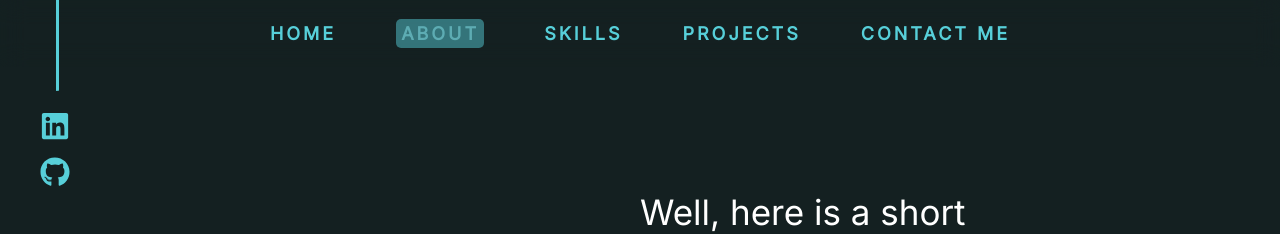
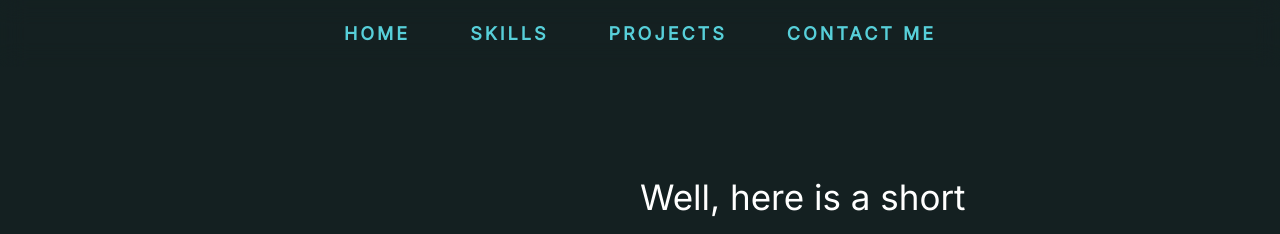
Before and after one commit to md-mahin-islam-mahi/portfolio-website, a React (Create React App) app: page /about in a window 1280 px wide. Shown: the top 234 px of the page. Built offline with nearby package versions, Linux system fonts and the light colour scheme; a web font is replaced by a local one.

Commit message:
added about section in the home component

```diff
--- a/src/Components/Pages/About/About.js
+++ b/src/Components/Pages/About/About.js
@@ -4,16 +4,9 @@ import { FaLinkedin, FaGithub } from "react-icons/fa";
 const About = () => {
   return (
     <>
-    {/* Icons Area */}
-    <div className='hidden lg:flex flex-col justify-start items-start ml-10 sticky top-[100px] z-[500] '>
-        <div className="line"></div>
-          <a target='_blank' href="https://www.linkedin.com/in/md-mahin-islam-mahi/"><FaLinkedin className='my-2 text-[30px] text-mainFont icons' /> </a>
-          <a target='_blank' href="https://github.com/md-mahin-islam-mahi"><FaGithub className='my-2 text-[30px] text-mainFont icons' /> </a>
-        </div>
-
 
         {/* Starts About Section */}
-    <div id='about' className='xl:px-20 lg:-mt-20'>
+    <div id='about' className='xl:px-20'>
         <div className='flex flex-col xl:flex-row justify-between items-center px-3 lg:px-20 mt-10 md:mt-16'>
           {/* image section */}
           <section className='lg:w-[40%]'>
--- a/src/Components/Pages/Home/Home.js
+++ b/src/Components/Pages/Home/Home.js
@@ -18,10 +18,8 @@ const Home = () => {
         </div>
 
       {/* starts home section */}
-      <div id='home' className='mb-[250px] font-default text-center'>
-
+      <div id='home' className='mb-20 -mt-10 lg:mt-0 mx-auto px-1 font-default text-center'>
       <div className='flex flex-col items-center xl:flex-row justify-between xl:mx-auto xl:px-20'>
-
 
       {/* This is the info part */}
         <section className='xl:w-[40%] xl:text-start xl:pl-[100px]'>
@@ -56,6 +54,7 @@ const Home = () => {
         <a target='_blank' className='hover-down xl:hidden mt-10 text-mainFont uppercase border-2 border-bgMain px-5 py-2 rounded-lg text-[14px] md:text-[20px] tracking-wide' href="https://drive.google.com/file/d/1GkT6g0MVQSiOGJxy0b-UcvQ8jaP6G1l_/view?usp=sharing">Check out my Resume!</a>
       </div>
       </div>
+      <About />
     </>
   )
 }
--- a/src/Components/Shared/Header/Header.js
+++ b/src/Components/Shared/Header/Header.js
@@ -24,7 +24,7 @@ const Header = () => {
 
                     <NavLink className='ml-5 mr-5 uppercase tracking-wide text-[18px] font-bold text-gray-500 hover:text-gray-600 cursor-pointer}' to="/">Home</NavLink>
 
-                    <NavLink className='ml-5 mr-5 uppercase tracking-wide text-[18px] font-bold text-gray-500 hover:text-gray-600 cursor-pointer' to="/about">About</NavLink>
+                    {/* <NavLink className='ml-5 mr-5 uppercase tracking-wide text-[18px] font-bold text-gray-500 hover:text-gray-600 cursor-pointer' to="/about">About</NavLink> */}
 
                     <NavLink className='ml-5 mr-5 uppercase tracking-wide text-[18px] font-bold text-gray-500 hover:text-gray-600 cursor-pointer' to="/skills">Skills</NavLink>
 
@@ -41,7 +41,7 @@ const Header = () => {
 
                 <div className='nav-links'>
                     <NavLink className='ml-[30px] mr-[30px] uppercase tracking-wide text-[18px] font-bold text-gray-500 hover:text-gray-600 cursor-pointer' to="/">Home</NavLink>
-                    <NavLink className='ml-[30px] mr-[30px] uppercase tracking-wide text-[18px] font-bold text-gray-500 hover:text-gray-600 cursor-pointer' to="/about">About</NavLink>
+                    {/* <NavLink className='ml-[30px] mr-[30px] uppercase tracking-wide text-[18px] font-bold text-gray-500 hover:text-gray-600 cursor-pointer' to="/about">About</NavLink> */}
                     <NavLink className='ml-[30px] mr-[30px] uppercase tracking-wide text-[18px] font-bold text-gray-500 hover:text-gray-600 cursor-pointer' to="/skills">Skills</NavLink>
                     <NavLink className='ml-[30px] mr-[30px] uppercase tracking-wide text-[18px] font-bold text-gray-500 hover:text-gray-600 cursor-pointer' to="/projects">Projects</NavLink>
                     {/* <NavLink className='ml-[30px] mr-[30px] uppercase tracking-wide text-[18px] font-bold text-gray-500 hover:text-gray-600 cursor-pointer' to="/blog">Blog</NavLink> */}
```
